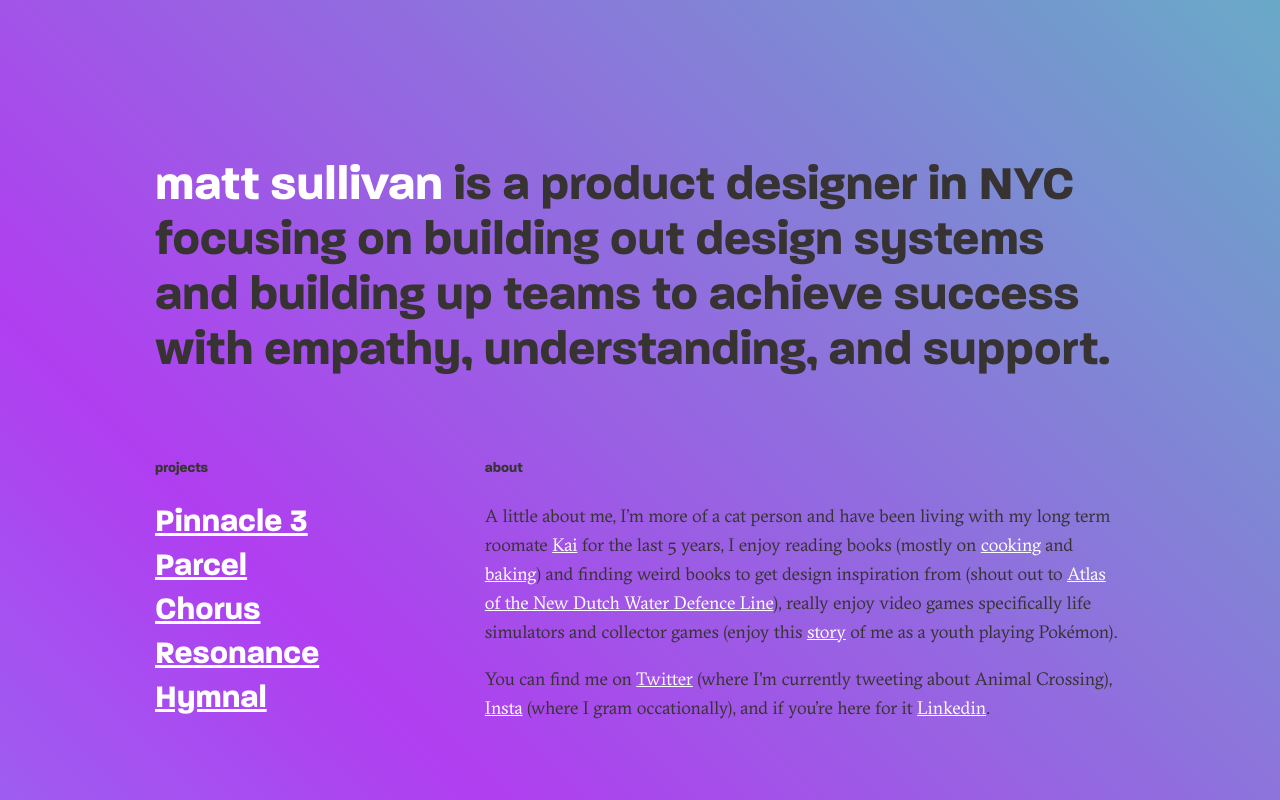
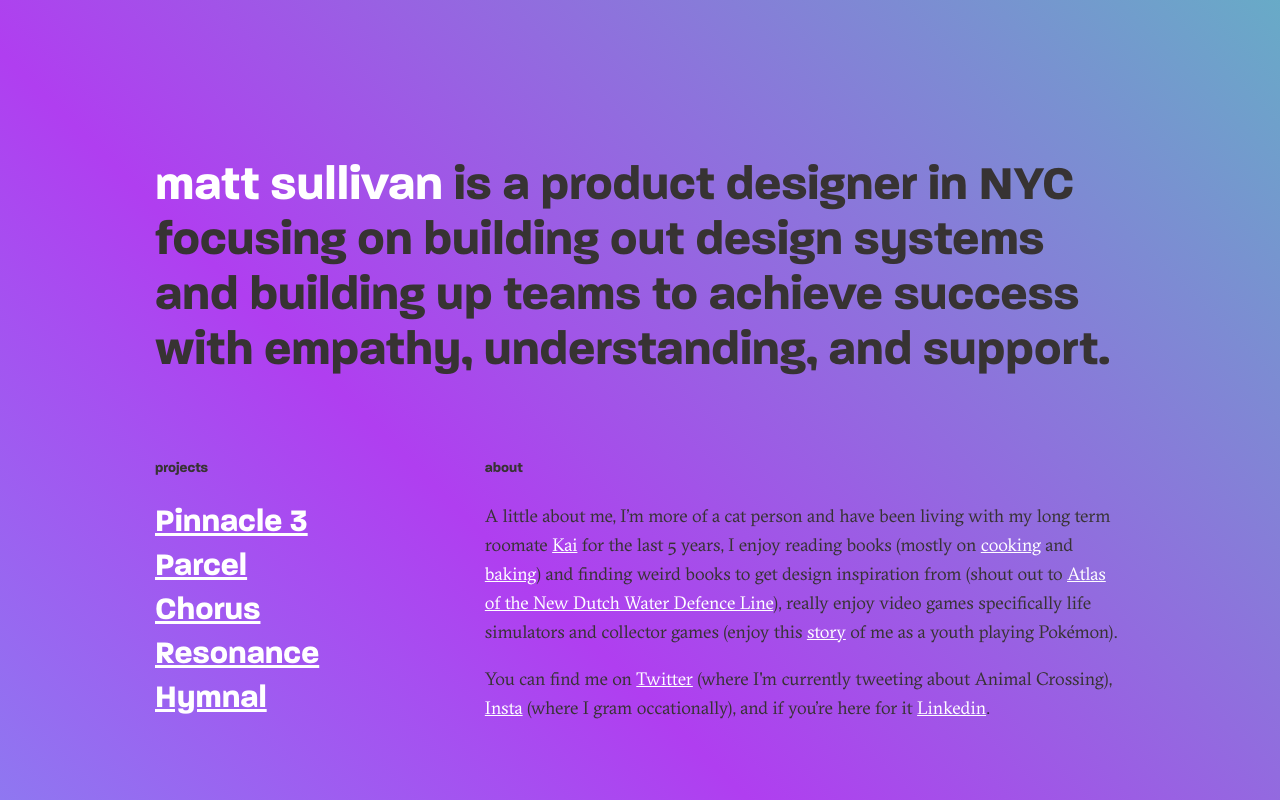
Before and after one commit to mjsxi/website-v4, a Next.js app: page / in a window 1280 px wide. Built offline with nearby package versions, Linux system fonts and the light colour scheme.

Commit message:
reworked the gradient

```diff
--- /dev/null
+++ b/components/bgGradient.js
@@ -0,0 +1,7 @@
+import styles from '../styles/main.module.scss'
+
+const BgGradient = () => (
+  <div className={styles.bgGradient}></div>
+);
+
+export default BgGradient;
--- a/pages/index.js
+++ b/pages/index.js
@@ -2,6 +2,7 @@ import { motion } from "framer-motion"
 import Head from 'next/head'
 import Link from 'next/link'
 import Nav from '../components/nav'
+import BgGradient from '../components/bgGradient'
 import MainPage from '../components/mainPage'
 import styles from '../styles/main.module.scss'
 
@@ -19,6 +20,8 @@ export default function Main() {
 
       <footer className={styles.footer}>
       </footer>
+
+      <BgGradient />
     </div>
   )
 }
--- a/pages/projects/chorus.js
+++ b/pages/projects/chorus.js
@@ -2,6 +2,7 @@ import { motion } from "framer-motion"
 import Head from 'next/head'
 import Link from 'next/link'
 import Nav from '../../components/nav'
+import BgGradient from '../../components/bgGradient'
 import MainPage from '../../components/mainPage'
 import styles from '../../styles/main.module.scss'
 
@@ -47,6 +48,7 @@ export default function Main() {
         </motion.div>
 
       </main>
+      <BgGradient />
     </div>
   )
 }
--- a/pages/projects/hymnal.js
+++ b/pages/projects/hymnal.js
@@ -2,6 +2,7 @@ import { motion } from "framer-motion"
 import Head from 'next/head'
 import Link from 'next/link'
 import Nav from '../../components/nav'
+import BgGradient from '../../components/bgGradient'
 import MainPage from '../../components/mainPage'
 import styles from '../../styles/main.module.scss'
 
@@ -47,6 +48,7 @@ export default function Main() {
           </motion.div>
 
       </main>
+      <BgGradient />
     </div>
   )
 }
--- a/pages/projects/parcel.js
+++ b/pages/projects/parcel.js
@@ -2,6 +2,7 @@ import { motion } from "framer-motion"
 import Head from 'next/head'
 import Link from 'next/link'
 import Nav from '../../components/nav'
+import BgGradient from '../../components/bgGradient'
 import MainPage from '../../components/mainPage'
 import styles from '../../styles/main.module.scss'
 
@@ -47,6 +48,7 @@ export default function Main() {
           </motion.div>
 
       </main>
+      <BgGradient />
     </div>
   )
 }
--- a/pages/projects/pinnacle.js
+++ b/pages/projects/pinnacle.js
@@ -2,6 +2,7 @@ import { motion } from "framer-motion"
 import Head from 'next/head'
 import Link from 'next/link'
 import Nav from '../../components/nav'
+import BgGradient from '../../components/bgGradient'
 import MainPage from '../../components/mainPage'
 import styles from '../../styles/main.module.scss'
 
@@ -47,6 +48,7 @@ export default function Main() {
           </motion.div>
 
       </main>
+      <BgGradient />
     </div>
   )
 }
--- a/pages/projects/resonance.js
+++ b/pages/projects/resonance.js
@@ -2,6 +2,7 @@ import { motion } from "framer-motion"
 import Head from 'next/head'
 import Link from 'next/link'
 import Nav from '../../components/nav'
+import BgGradient from '../../components/bgGradient'
 import MainPage from '../../components/mainPage'
 import styles from '../../styles/main.module.scss'
 
@@ -47,6 +48,7 @@ export default function Main() {
           </motion.div>
 
       </main>
+      <BgGradient />
     </div>
   )
 }
--- a/styles/globals.scss
+++ b/styles/globals.scss
@@ -2,13 +2,6 @@ html,
 body {
   padding: 0;
   margin: 0;
-
-  background: linear-gradient(45deg, #6385f2, #4de9f2, #b03ef0, #37f5ab);
-  background-size: 400% 400%;
-  -webkit-animation: bg-gradient 80s ease infinite;
-  -moz-animation: bg-gradient 80s ease infinite;
-  -o-animation: bg-gradient 80s ease infinite;
-  animation: bg-gradient 80s ease infinite;
 
   font-family: gt-sectra;
   font-size: 18px;
@@ -55,24 +48,3 @@ img {
   font-weight: 400;
   font-style: italic;
 }
-
-@-webkit-keyframes bg-gradient {
-    0%{background-position:90% 0%}
-    50%{background-position:11% 100%}
-    100%{background-position:90% 0%}
-}
-@-moz-keyframes bg-gradient {
-    0%{background-position:90% 0%}
-    50%{background-position:11% 100%}
-    100%{background-position:90% 0%}
-}
-@-o-keyframes bg-gradient {
-    0%{background-position:90% 0%}
-    50%{background-position:11% 100%}
-    100%{background-position:90% 0%}
-}
-@keyframes bg-gradient {
-    0%{background-position:90% 0%}
-    50%{background-position:11% 100%}
-    100%{background-position:90% 0%}
-}
--- a/styles/main.module.scss
+++ b/styles/main.module.scss
@@ -1,6 +1,25 @@
 //#########################################
 //############### Main Page ###############
 //#########################################
+
+.bgGradient {
+  position: absolute;
+  top: 0px;
+  left: 0px;
+  right: 0px;
+  bottom: 0px;
+  z-index: -1;
+
+  background: linear-gradient(45deg, #6385f2, #4de9f2, #b03ef0, #37f5ab);
+  background-size: 400% 200%;
+  animation: bg-gradient 80s ease infinite;
+}
+
+@keyframes bg-gradient {
+    0%{background-position:90% 0%}
+    50%{background-position:11% 100%}
+    100%{background-position:90% 0%}
+}
 
 .container {
   max-height: 100vh;
```
